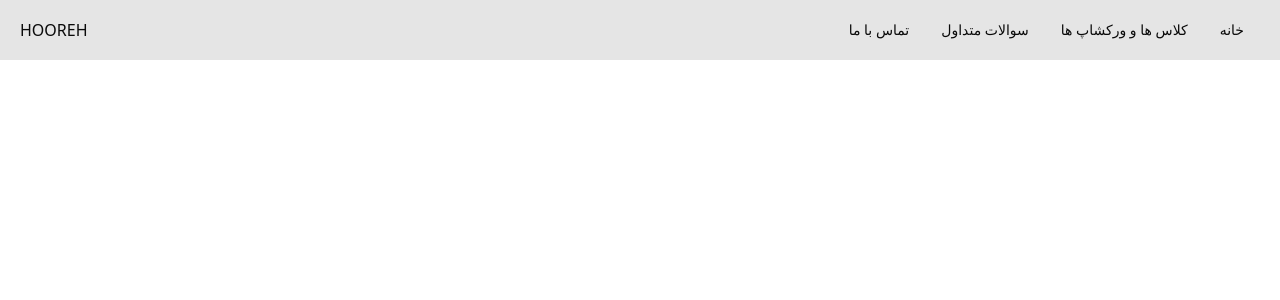
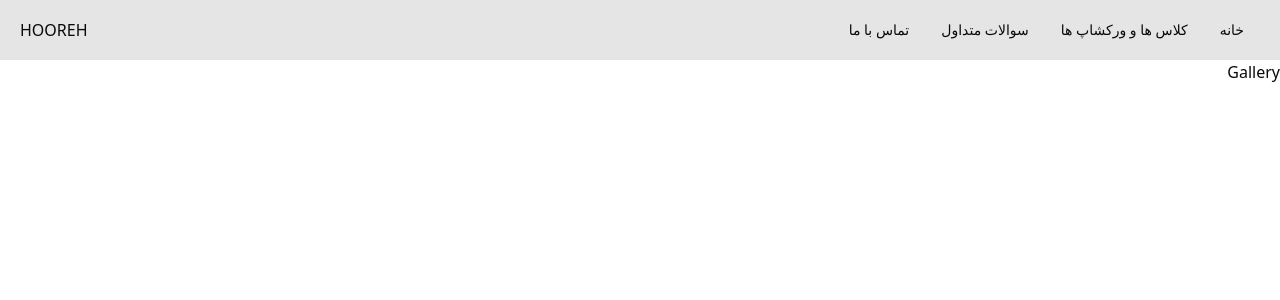
Before and after one commit to hossein-jorfi/hooreh-studio, a Next.js app: page / in a window 1280 px wide. Shown: the top 300 px of the page. Built offline with nearby package versions, Linux system fonts and the light colour scheme.

Commit message:
layout styles

```diff
--- a/app/layout.tsx
+++ b/app/layout.tsx
@@ -1,6 +1,7 @@
 import type { Metadata } from "next";
 import { Geist, Geist_Mono } from "next/font/google";
 import "./globals.css";
+import Header from "@/components/sections/header";
 
 const geistSans = Geist({
   variable: "--font-geist-sans",
@@ -27,6 +28,7 @@ export default function RootLayout({
       <body
         className={`${geistSans.variable} ${geistMono.variable} antialiased`}
       >
+        <Header />
         {children}
       </body>
     </html>
--- a/app/page.tsx
+++ b/app/page.tsx
@@ -1,9 +1,9 @@
-import Header from "@/components/sections/header";
+import Gallery from "@/components/sections/gallery";
 
 export default function Home() {
   return (
     <div className="">
-      <Header />
+      <Gallery />
     </div>
   );
 }
--- /dev/null
+++ b/components/sections/gallery/index.tsx
@@ -0,0 +1,7 @@
+import React from "react";
+
+const Gallery = () => {
+  return <div className="min-h-screen mt-[60px]">Gallery</div>;
+};
+
+export default Gallery;
--- a/components/sections/header/index.tsx
+++ b/components/sections/header/index.tsx
@@ -5,7 +5,7 @@ import MainLogo from "@/components/shared/main-logo";
 
 const Header = () => {
   return (
-    <div className="py-3 custom-container flex justify-between items-center bg-border fixed">
+    <div className="py-3 custom-container flex justify-between items-center bg-border fixed top-0 w-full">
       <div>
         <div className="hidden sm:block">
           {menuItems.map((item, index) => (
```
